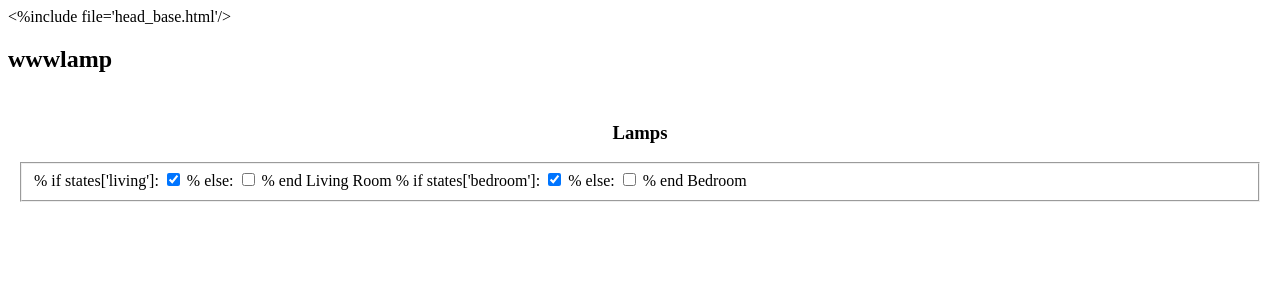
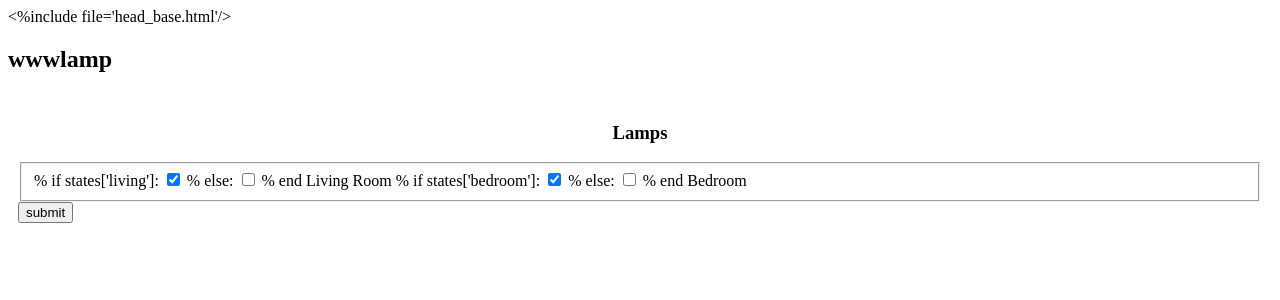
Before and after one commit to zarthur/wwwlamp, a Python web app: template templates/index.html in a window 1280 px wide. Shown: the top 300 px of the page. Run offline with Jinja, Linux system fonts and the light colour scheme; the template is opened without the code that fills it, so the values that code supplies are empty.

Commit message:
adding submit button till javascript is added; still untested

```diff
--- a/templates/index.html
+++ b/templates/index.html
@@ -15,26 +15,33 @@
                 <h3 align="center">
                     Lamps
                 </h3>
+                <form action="toggle" method="post">
                     <div data-role="fieldcontain">
                         <fieldset data-role="controlgroup" data-type="vertical">
                             % if states['living']:
-                            <input name="checkbox1" id="checkbox1" type="checkbox" value="true" checked="yes" />
+                                <input name="checkbox1" id="checkbox1"
+                                    type="checkbox" value="true" checked="yes" />
                             % else:
-                            <input name="checkbox1" id="checkbox1" type="checkbox" value="true" />
+                                <input name="checkbox1" id="checkbox1"
+                                    type="checkbox" value="true" />
                             % end
                             <label for="checkbox1">
                                 Living Room
                             </label>
                             % if states['bedroom']:
-                            <input name="checkbox2" id="checkbox2" type="checkbox" value="true" checked="yes" />
+                                <input name="checkbox2" id="checkbox2"
+                                    type="checkbox" value="true" checked="yes" />
                             % else:
-                            <input name="checkbox2" id="checkbox2" type="checkbox" value="true" />
+                                <input name="checkbox2" id="checkbox2"
+                                    type="checkbox" value="true" />
                             % end
                             <label for="checkbox2">
                                 Bedroom
                             </label>
                         </fieldset>
                     </div>
+                    <input type="submit" value="submit">
+               </form>
             </div>
         </div>
         <script>
```
Lines whose indentation alone changed are shown as unchanged.
